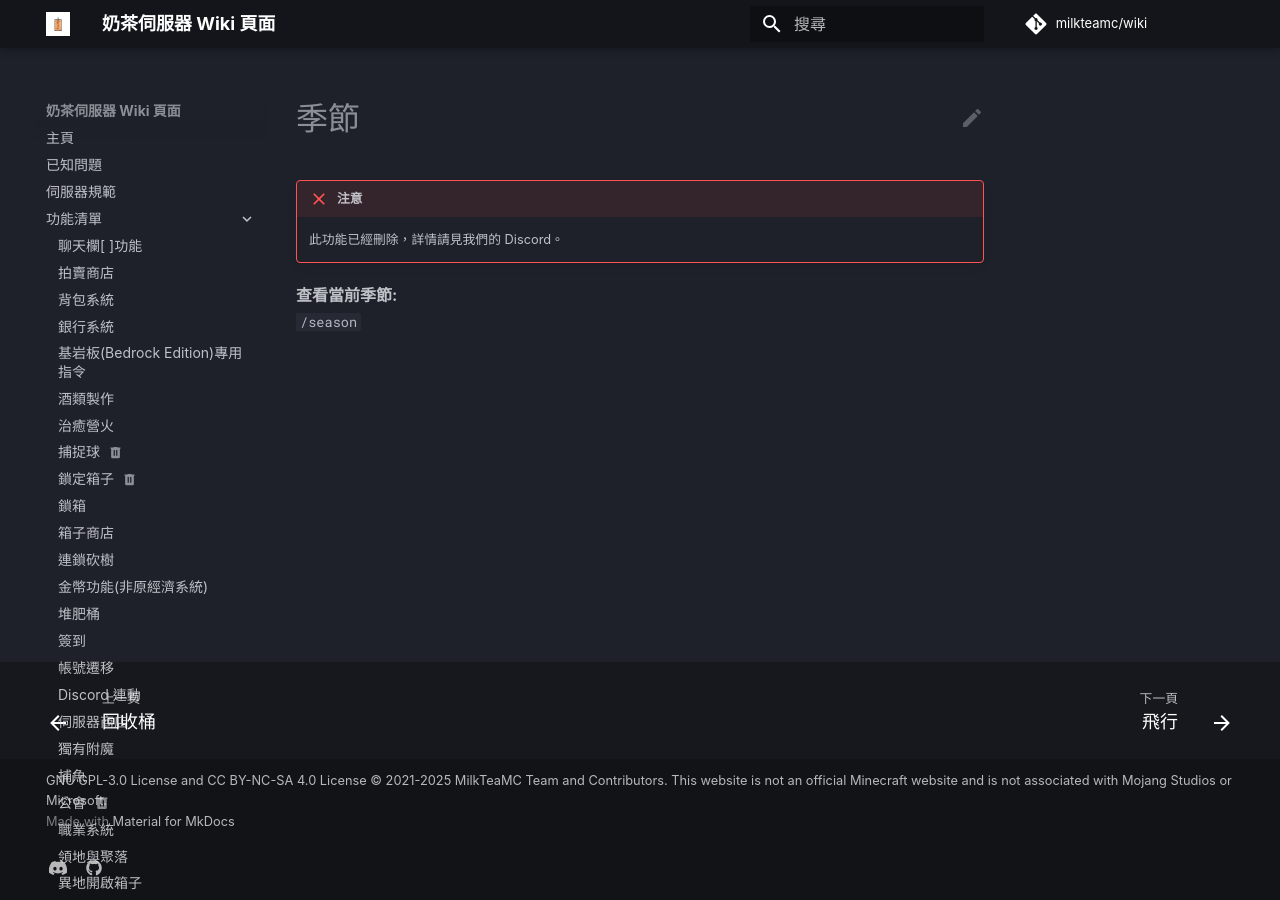
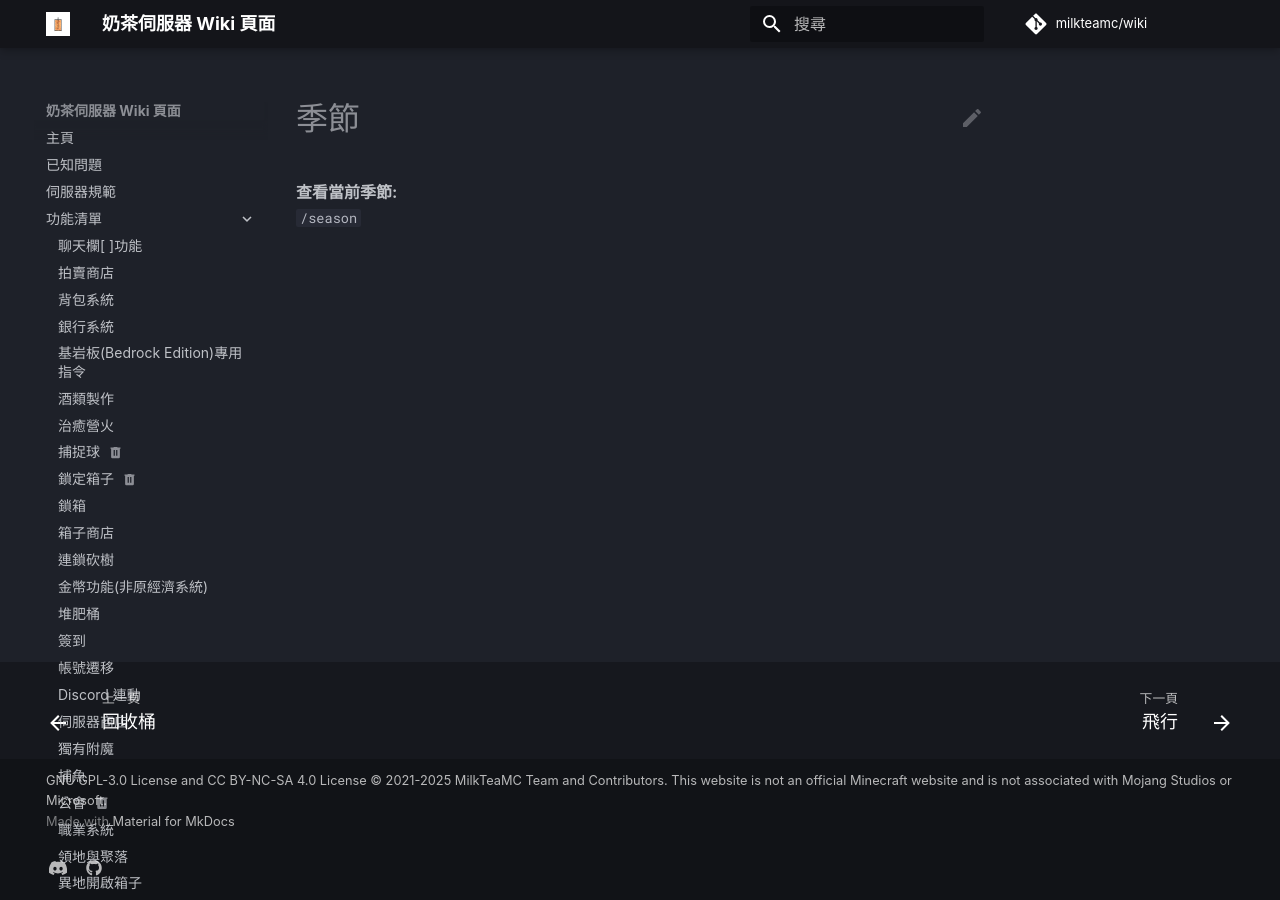
Before and after one commit to milkteamc/wiki, an MkDocs documentation site: the page built from docs/功能清單/season.md, in a window 1280 px wide. Built offline with MkDocs 1.6.1 and Material for MkDocs 9.7.7, drawn with Linux system fonts in a browser that asks for light colours; some web fonts are replaced; plug-ins that fetch from the network failed and are left out.

Commit message:
恢復季節

```diff
--- a/docs/功能清單/season.md
+++ b/docs/功能清單/season.md
@@ -1,8 +1,3 @@
----
-status: deprecated
----
 # 季節
-!!! failure "注意"
-    此功能已經刪除，詳情請見我們的 Discord。
 **查看當前季節:**
 ``/season``
```
